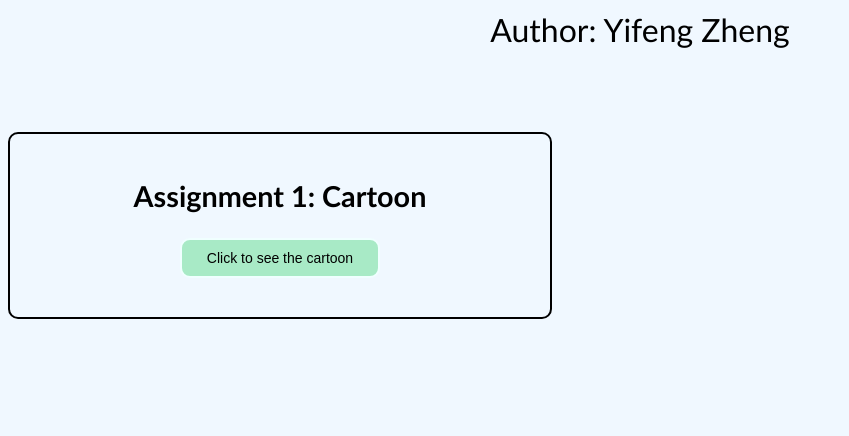
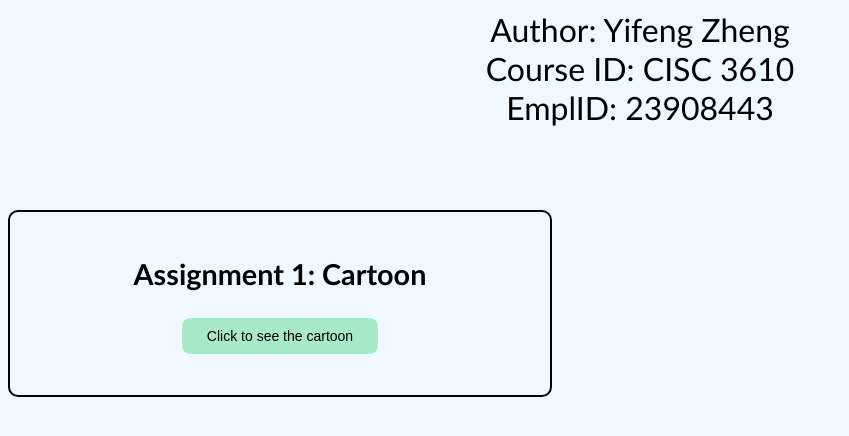
Before and after one commit to yifzheng/CISC-3610-Assignments, a plain HTML site: page index.html in a window 1280 px wide. Shown: the whole page, without its empty margins (0-849 px from the left). Drawn offline with Linux system fonts and the light colour scheme.

Commit message:
added course info and emplID

```diff
--- a/index.html
+++ b/index.html
@@ -8,7 +8,11 @@
         <link rel="stylesheet" href="./Cartoon/css/style.css" />
     </head>
     <body>
-        <header id="index-header">Author: Yifeng Zheng</header>
+        <header id="index-header">
+            Author: Yifeng Zheng <br />
+            Course ID: CISC 3610 <br />
+            EmplID: 23908443
+        </header>
         <div id="main-content" class="Assignment-Card">
             <h1 id="section-header">Assignment 1: Cartoon</h1>
             <a href="./Cartoon/html/cartoon.html"
```
